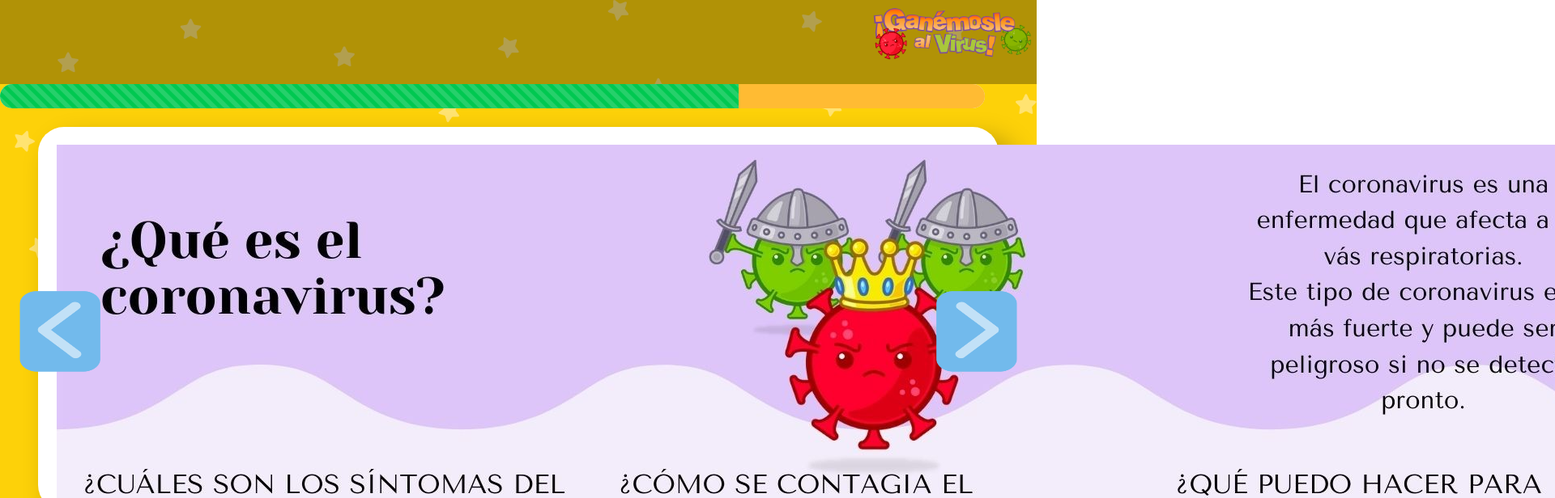
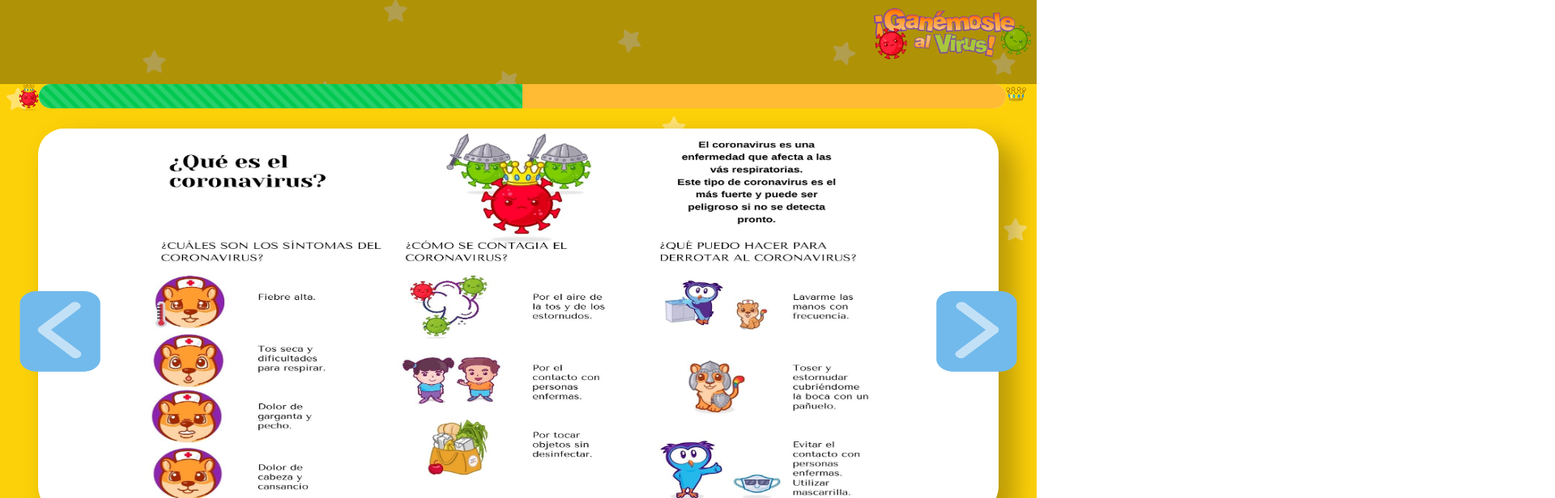
Before and after one commit to pmvaldez/GanemosleAlVirus, a React (Create React App) app in the folder virus/: page /levelOne-2 in a window 1280 px wide. Shown: the top 616 px of the page at 81% size, 1920 px wide, since content can reach past the window. Built offline with nearby package versions, Linux system fonts and the light colour scheme.

Commit message:
git e infografia

```diff
--- a/virus/src/App.js
+++ b/virus/src/App.js
@@ -11,6 +11,7 @@ import LevelOne from './components/LevelOne';
 import LevelOne1 from './components/LevelOne-1';
 import LevelOne2 from './components/LevelOne-2';
 import LevelOne3 from './components/LevelOne-3';
+import LevelOne4 from './components/LevelOne4';
 import LevelTwo from './components/LevelTwo';
 import LevelThree from './components/LevelThree';
 import ParaTutores from './components/ZonaTutores';
@@ -32,6 +33,9 @@ function App() {
             </Route>
             <Route path="/levelOne-3">
               <LevelOne3 />
+            </Route>
+            <Route path="/levelOne-4">
+              <LevelOne4 />
             </Route>
             <Route path="/levelTwo">
               <LevelTwo />
--- a/virus/src/components/LevelOne-1.jsx
+++ b/virus/src/components/LevelOne-1.jsx
@@ -6,6 +6,8 @@ import Footer from './Footer'
 import adelante from '../img/BotonDerecha.png';
 import atras from '../img/BotonIzquierd.png';
 import ProgressBar from 'react-bootstrap/ProgressBar';
+import covid from '../img/covid.png'
+import corona from '../img/corona.png'
 
 const levelOne1 = () => {
   const now = 45;
@@ -14,10 +16,18 @@ const levelOne1 = () => {
       <div className="d-flex backgroundimg">
         <div className="section-mod1-general">
           <ProgressNav/>
-          <ProgressBar>
-            <ProgressBar animated  striped variant="success" now={now} key={1} />
-            <ProgressBar variant="warning" now={55} key={2} />
-          </ProgressBar>
+          <div className="d-flex pl-4">
+             <div>
+                <img src={covid} width="25px" alt=""/>
+            </div>
+            <ProgressBar>
+              <ProgressBar animated  striped variant="success" now={now} key={1} />
+              <ProgressBar variant="warning" now={75} key={2} />
+            </ProgressBar>
+            <div>
+            <img src={corona} width="25px" alt=""/>
+            </div>
+          </div>
           <div className="container text-center mt-4 mb-4">
             <div class="p-4 whitebox">
               <LevelOneC2/>
--- a/virus/src/components/LevelOne-2.jsx
+++ b/virus/src/components/LevelOne-2.jsx
@@ -5,7 +5,10 @@ import Footer from './Footer'
 import adelante from '../img/BotonDerecha.png';
 import atras from '../img/BotonIzquierd.png';
 import ProgressBar from 'react-bootstrap/ProgressBar';
-import info from "../img/infohootie.jpg"
+import info from "../img/hootieinfo.jpg"
+import covid from '../img/covid.png'
+import corona from '../img/corona.png'
+
 const levelOne2 = () => {
   const now = 75;
   return (
@@ -13,13 +16,21 @@ const levelOne2 = () => {
       <div className="d-flex backgroundimg">
         <div className="section-mod1-general">
           <ProgressNav/>
-          <ProgressBar>
-            <ProgressBar animated  striped variant="success" now={now} key={1} />
-            <ProgressBar variant="warning" now={25} key={2} />
-          </ProgressBar>
+          <div className="d-flex pl-4">
+             <div>
+                <img src={covid} width="25px" alt=""/>
+            </div>
+            <ProgressBar>
+              <ProgressBar animated  striped variant="success" now={now} key={1} />
+              <ProgressBar variant="warning" now={75} key={2} />
+            </ProgressBar>
+            <div>
+            <img src={corona} width="25px" alt=""/>
+            </div>
+          </div>
           <div className="container text-center mt-4 mb-4">
             <div class="p-4 whitebox">
-              <img src={info} alt= ""/>
+              <img src={info} alt= "" className="infoimg"/>
             </div>
           </div>
           <div className="containernextButton">
--- a/virus/src/components/LevelOne-3.jsx
+++ b/virus/src/components/LevelOne-3.jsx
@@ -6,7 +6,8 @@ import Footer from './Footer'
 import adelante from '../img/BotonDerecha.png';
 import atras from '../img/BotonIzquierd.png';
 import ProgressBar from 'react-bootstrap/ProgressBar';
-
+import covid from '../img/covid.png'
+import corona from '../img/corona.png'
 
 const levelOne3 = () => {
   const now = 100;
@@ -15,10 +16,18 @@ const levelOne3 = () => {
     <div className="d-flex backgroundimg">
       <div className="section-mod1-general">
         <ProgressNav/>
-        <ProgressBar>
-          <ProgressBar animated  striped variant="success" now={now} key={1} />
-          <ProgressBar variant="warning" key={2} />
-        </ProgressBar>
+        <div className="d-flex pl-4">
+             <div>
+                <img src={covid} width="25px" alt=""/>
+            </div>
+            <ProgressBar>
+              <ProgressBar animated  striped variant="success" now={now} key={1} />
+              <ProgressBar variant="warning" now={75} key={2} />
+            </ProgressBar>
+            <div>
+            <img src={corona} width="25px" alt=""/>
+            </div>
+          </div>
         <div className="container text-center mt-4 mb-4">
           <div class="p-4 whitebox">
             <Game />
@@ -29,7 +38,7 @@ const levelOne3 = () => {
           <a href="/levelOne-2"><img src={atras} alt="" className="btnNext" /></a>
           </div>
           <div>
-          <a href="/"><img src={adelante} alt="" className="btnNext"/></a>
+          <a href="/levelOne-4"><img src={adelante} alt="" className="btnNext"/></a>
           </div>
         </div>
     </div>
--- /dev/null
+++ b/virus/src/components/LevelOne4.jsx
@@ -0,0 +1,53 @@
+import React, { Fragment } from "react";
+import "../styles/levelOne.css";
+import ProgressNav from './ProgressNav'
+import Footer from './Footer'
+import adelante from '../img/BotonDerecha.png';
+import atras from '../img/BotonIzquierd.png';
+import ProgressBar from 'react-bootstrap/ProgressBar';
+import covid from '../img/covid.png'
+import corona from '../img/corona.png'
+import coronagif from '../img/coronita.gif'
+
+
+const levelOne4 = () => {
+  const now = 25;
+
+  return (
+    <Fragment>
+      <div className="d-flex backgroundimg">
+        <div className="section-mod1-general">
+          <ProgressNav/>
+          <div className="d-flex pl-4">
+             <div>
+            <img src={covid} width="25px" alt=""/>
+            </div>
+            <ProgressBar>
+              <ProgressBar animated  striped variant="success" now={now} key={1} />
+              <ProgressBar variant="warning" now={75} key={2} />
+            </ProgressBar>
+            <div>
+            <img src={corona} width="25px" alt=""/>
+            </div>
+          </div>
+          <div className="container text-center mt-4 mb-4">
+            <div class="p-4 ">
+              <img src={coronagif} alt="" className="infoimg"/>
+            </div>
+          </div>
+          <div className="containernextButton">
+            <div>
+            <a href="/levelOne-3"><img src={atras} alt="" className="btnNext" /></a>
+            </div>
+            <div>
+            <a href="/"><img src={adelante} alt="" className="btnNext"/></a>
+            </div>
+          </div>
+      </div>
+    </div>
+      <Footer />
+   </Fragment>
+  );
+};
+
+export default levelOne4;
--- a/virus/src/styles/levelOne.css
+++ b/virus/src/styles/levelOne.css
@@ -68,6 +68,12 @@
   width:95%;
 }
 
+.infoimg{
+  width: 80%;
+  height: 474px;
+  margin-top: -23px;
+}
+
 @media (max-width: 468px) {
   .whitebox {
     width: 100% !important;
```
Also changed, not shown: virus/src/img/hootieinfo.jpg (added), 1 other file (tests, documents, lock files or other folders).
